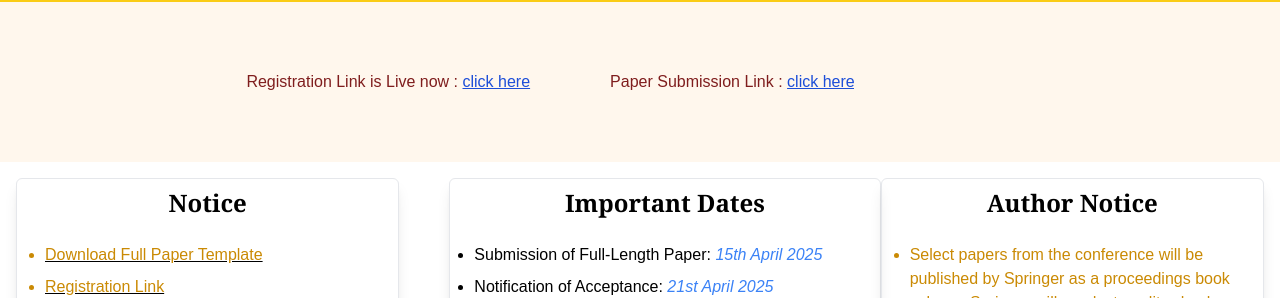
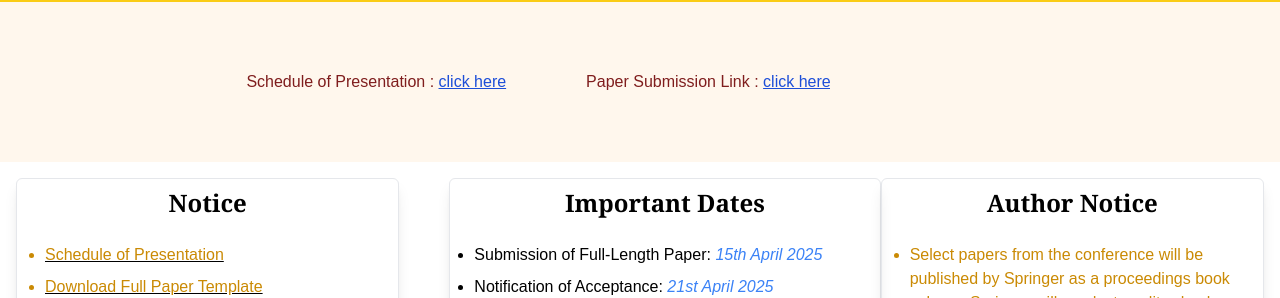
Before and after one commit to devRojha/iscesti2025, a Next.js app: page / in a window 1280 px wide. Shown: the part 654-952 px from the top of the page. Built offline with nearby package versions, Linux system fonts and the light colour scheme.

Commit message:
add schedule

```diff
--- a/components/Notice.tsx
+++ b/components/Notice.tsx
@@ -18,6 +18,7 @@ export default function Notice(){
                 <div className="text-2xl font-bold text-center p-2 font-serif">Notice</div>
                 <div className="h-[350px]  p-3 pt-4">
                     <ul className={`list-disc ml-4 space-y-2 underline `}>
+                    <li className={`${(col)? "text-blue-600" :"text-yellow-600"}`}><a href="/Schedule_of_Presentation_ISCESTI_2025.pdf" target="blank">Schedule of Presentation</a></li>
                     <li className={`${(col)? "text-blue-600" :"text-yellow-600"}`}><a href="/Full_paper_template.docx" target="blank">Download Full Paper Template</a></li>
                     <li className={`${(col)? "text-blue-600" :"text-yellow-600"}`}><a href="https://docs.google.com/forms/d/e/1FAIpQLSd9gVbCyeuhoQIRheN6p7SSIFiHYTb_3oRTXemjr20XpEBW8g/viewform" target="blank">Registration Link</a></li>
                     <li className={`${(col)? "text-blue-600" :"text-yellow-600"}`}><a href="https://cmt3.research.microsoft.com/User/Login?ReturnUrl=%2FISCESTI2025%2FSubmission%2FManage" target="blank">Paper Submission Link</a></li>
--- a/components/SlidingNotice.tsx
+++ b/components/SlidingNotice.tsx
@@ -4,7 +4,7 @@ export default function SlidingNotice(){
     return (
         <div className="h-40 max-sm:h-20 relative flex flex-col justify-center bg-orange-50 text-black overflow-hidden z-0">
             <div className="absolute animate-slide overflow-auto text-red-900 flex">
-                <div className="mr-20">Registration Link is Live now :  <a href="https://docs.google.com/forms/d/e/1FAIpQLSd9gVbCyeuhoQIRheN6p7SSIFiHYTb_3oRTXemjr20XpEBW8g/viewform" className="underline text-blue-700" target="blank">click here</a></div>
+                <div className="mr-20">Schedule of Presentation :  <a href="/Schedule_of_Presentation_ISCESTI_2025.pdf" className="underline text-blue-700" target="blank">click here</a></div>
                 <div>Paper Submission Link :  <a href="https://cmt3.research.microsoft.com/User/Login?ReturnUrl=%2FISCESTI2025%2FSubmission%2FManage" className="underline text-blue-700" target="blank">click here</a></div>
             </div>
             <div className="max-sm:hidden grid grid-cols-8 h-full">
```
Also changed, not shown: 1 other file (tests, documents, lock files or other folders).
